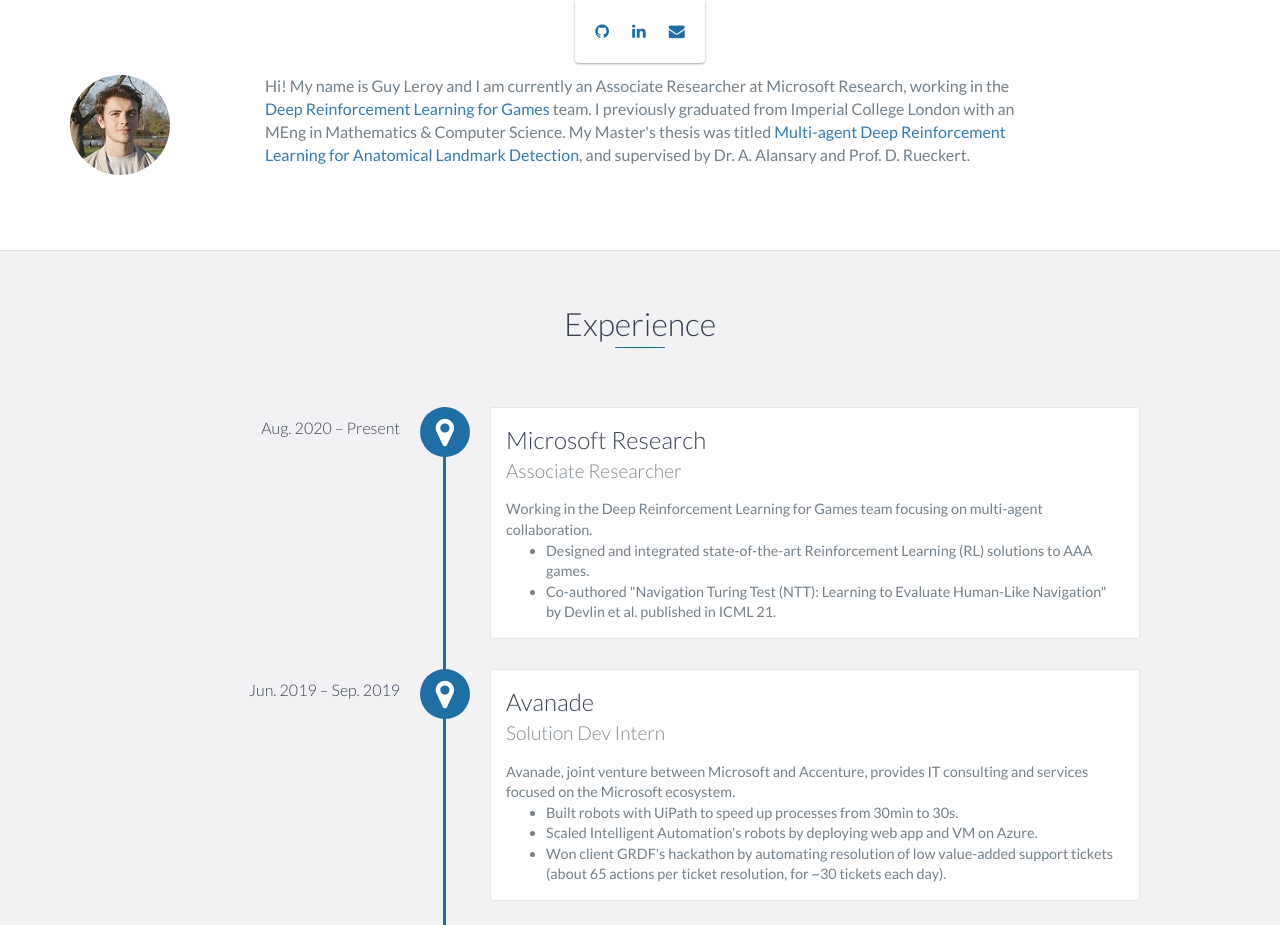
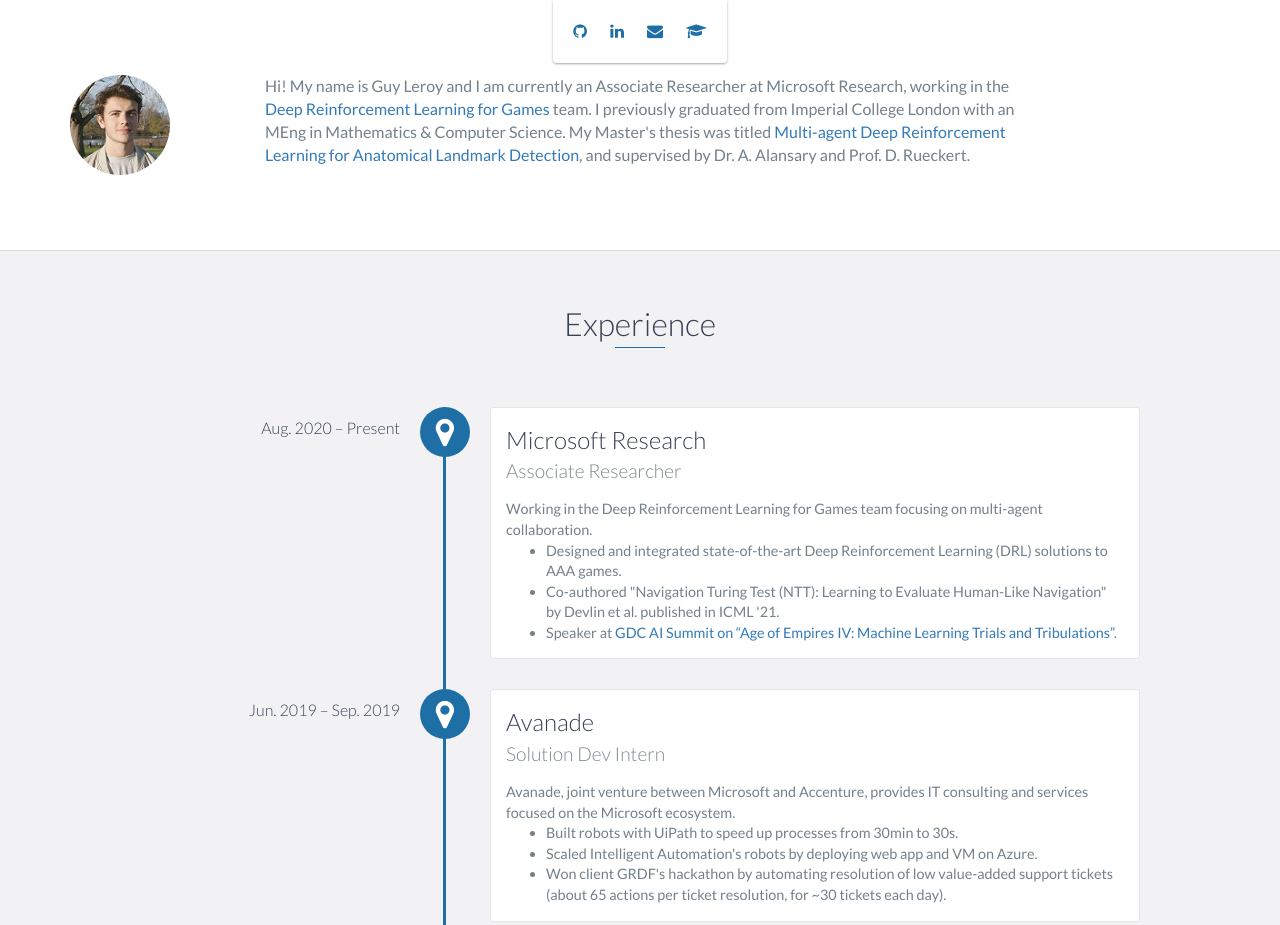
Before and after one commit to gml16/gml16.github.io, a website: page index.html in a window 1280 px wide. Shown: the top 925 px of the page. Drawn offline with nearby package versions, Linux system fonts and the light colour scheme.

Commit message:
Add Google scholar profile and typos

```diff
--- a/index.html
+++ b/index.html
@@ -64,6 +64,9 @@
           <li>
               <a href="mailto:g.m.leroy@outlook.com" class="no-scroll"><i class="fa fa-envelope" aria-hidden="true"> </i> </a>
           </li>
+          <li>
+              <a href="https://scholar.google.co.uk/citations?user=QPl_cn4AAAAJ&hl=en" class="no-scroll"><i class="fa fa-graduation-cap" aria-hidden="true"> </i> </a>
+          </li>
         </ul>
 
     </header>
@@ -118,8 +121,9 @@
                 <p>
                     Working in the Deep Reinforcement Learning for Games team focusing on multi-agent collaboration.
                     <ul>
-                        <li>Designed and integrated state-of-the-art Reinforcement Learning (RL) solutions to AAA games.</li>
-                        <li>Co-authored "Navigation Turing Test (NTT): Learning to Evaluate Human-Like Navigation" by Devlin et al. published in ICML 21.</li>
+                        <li>Designed and integrated state-of-the-art Deep Reinforcement Learning (DRL) solutions to AAA games.</li>
+                        <li>Co-authored "Navigation Turing Test (NTT): Learning to Evaluate Human-Like Navigation" by Devlin et al. published in ICML '21.</li>
+                        <li>Speaker at <a href="https://www.gdcvault.com/play/1027936/AI-Summit-Age-of-Empires">GDC AI Summit on “Age of Empires IV: Machine Learning Trials and Tribulations”</a>.</li>
                     </ul>
                 <p>
             </div>
@@ -216,7 +220,7 @@
                             The work was subsequently published in the MICCAI 2020 MLCN workshop. You can also read the original report <a href="projects/mastersthesis.pdf">here</a>.
                         </p>
                         <div class="row">
-                            <div class="column"><a href="https://link.springer.com/chapter/10.1007/978-3-030-66843-3_18"><i class="fa fa-file"></i> MICCA MLCN 20 publication</a></div>
+                            <div class="column"><a href="https://link.springer.com/chapter/10.1007/978-3-030-66843-3_18"><i class="fa fa-file"></i> MICCAI MLCN '20 publication</a></div>
                             <div class="column"></div>
                             <div class="column"><a href="https://github.com/gml16/rl-medical"><i class="fa fa-github" aria-hidden="true"></i> View on Github </a></div>
                         </div>
```
